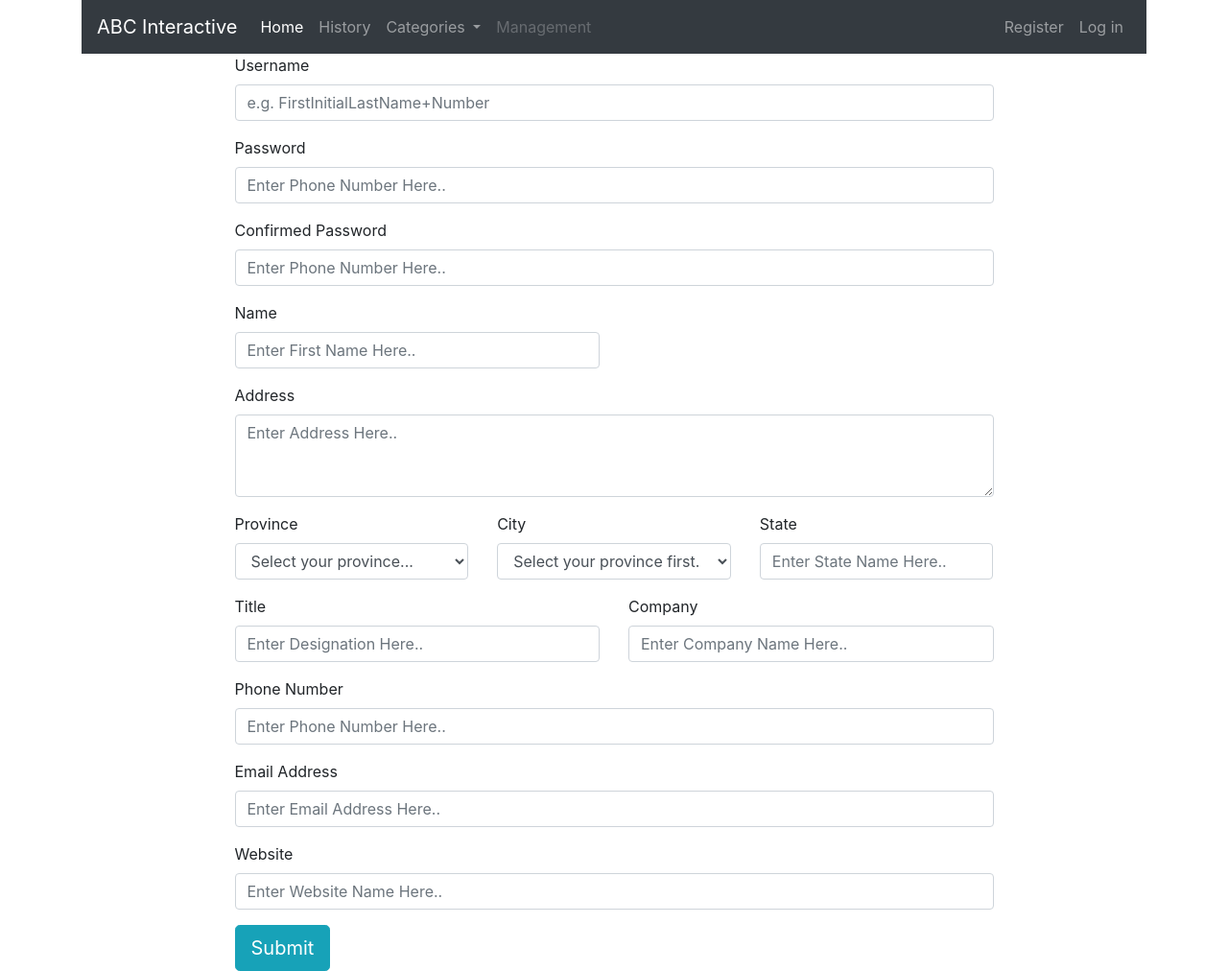
After one commit to zyg2020/Web2Project, a PHP site: page /registration.php in a window 1280 px wide. The commit adds this page. Shown: the whole page at 96% size. Run offline with PHP 8.4, Linux system fonts and the light colour scheme; data that the repository does not hold is empty.

Commit message:
Add Registration.php

```diff
--- a/header.php
+++ b/header.php
@@ -5,20 +5,27 @@
      * Author:  Yange Zhu
      * Date:    Nov 6, 2020
      */
-   $path = explode('?', $_SERVER['REQUEST_URI']);
-   $currentFile = basename($path[0]);
+    require_once("./db_connect.php");
 
-   if ($currentFile=="show.php") {
-    $headerTitle = $row['Title'];
-   }elseif ($currentFile=="edit.php"){
-    $headerTitle = 'Edit Post';
-   }elseif ($currentFile=="create.php") {
-    $headerTitle = 'New Post';
-   }elseif ($currentFile=="fullContent.php"){
-    $headerTitle = 'Full Blogs';
-   }else{
-    $headerTitle = 'Index';
-   }
+    $path = explode('?', $_SERVER['REQUEST_URI']);
+    $currentFile = basename($path[0]);
+
+   // if ($currentFile=="show.php") {
+   //  $headerTitle = $row['Title'];
+   // }elseif ($currentFile=="edit.php"){
+   //  $headerTitle = 'Edit Post';
+   // }elseif ($currentFile=="create.php") {
+   //  $headerTitle = 'New Post';
+   // }elseif ($currentFile=="fullContent.php"){
+   //  $headerTitle = 'Full Blogs';
+   // }else{
+   //  $headerTitle = 'Index';
+   // }
+    $getCategoryQuery = "SELECT * FROM categories";
+    $categoriesStatement = $db->prepare($getCategoryQuery);
+    $categoriesStatement->execute();
+
+
 ?>
 
 <nav class="navbar navbar-expand-lg navbar-dark bg-dark">
@@ -30,7 +37,7 @@
   <div class="collapse navbar-collapse" id="navbarSupportedContent">
     <ul class="navbar-nav mr-auto">
       <li class="nav-item active">
-        <a class="nav-link" href="#">Home <span class="sr-only">(current)</span></a>
+        <a class="nav-link" href="index.php">Home <span class="sr-only">(current)</span></a>
       </li>
       <li class="nav-item">
         <a class="nav-link" href="#">History</a>
@@ -58,14 +65,12 @@
     <div class="navbar-collapse collapse w-100 order-3 dual-collapse2">
         <ul class="navbar-nav ml-auto">
             <li class="nav-item">
-                <a class="nav-link" href="#">Register</a>
+                <a class="nav-link" href="registration.php">Register</a>
             </li>
             <li class="nav-item">
                 <a class="nav-link" href="#">Log in</a>
             </li>
         </ul>
     </div>
-    <script src="https://code.jquery.com/jquery-3.5.1.slim.min.js" integrity="sha384-DfXdz2htPH0lsSSs5nCTpuj/zy4C+OGpamoFVy38MVBnE+IbbVYUew+OrCXaRkfj" crossorigin="anonymous"></script>
-    <script src="https://cdn.jsdelivr.net/npm/bootstrap@4.5.3/dist/js/bootstrap.bundle.min.js" integrity="sha384-ho+j7jyWK8fNQe+A12Hb8AhRq26LrZ/JpcUGGOn+Y7RsweNrtN/tE3MoK7ZeZDyx" crossorigin="anonymous"></script>
   </div>
 </nav>
--- /dev/null
+++ b/registration.php
@@ -0,0 +1,102 @@
+<?php
+	require('./db_connect.php');
+
+  	// Query all the provinces from the database.
+  	$query = "SELECT * FROM provinces ORDER BY name";
+  	$statement = $db->prepare($query);
+ 	$statement->execute();
+
+	// Fetch the returned provinces as an array of hashes.
+	$provinces = $statement->fetchAll();
+
+	// Add a dummy province to the front of the provinces array.
+	// This data will be used as the first province select option.
+	array_unshift($provinces, ["id" => -1, "name" => "Select your province..."]);
+?>
+<!DOCTYPE html>
+<html>
+<head>
+	<title></title>
+	<link rel="stylesheet" href="https://cdn.jsdelivr.net/npm/bootstrap@4.5.3/dist/css/bootstrap.min.css" integrity="sha384-TX8t27EcRE3e/ihU7zmQxVncDAy5uIKz4rEkgIXeMed4M0jlfIDPvg6uqKI2xXr2" crossorigin="anonymous">
+	<script src="https://code.jquery.com/jquery-3.5.1.slim.min.js" integrity="sha384-DfXdz2htPH0lsSSs5nCTpuj/zy4C+OGpamoFVy38MVBnE+IbbVYUew+OrCXaRkfj" crossorigin="anonymous"></script>
+    <script src="https://cdn.jsdelivr.net/npm/bootstrap@4.5.3/dist/js/bootstrap.bundle.min.js" integrity="sha384-ho+j7jyWK8fNQe+A12Hb8AhRq26LrZ/JpcUGGOn+Y7RsweNrtN/tE3MoK7ZeZDyx" crossorigin="anonymous"></script>
+</head>
+<body>
+	<div class="container box">
+		<?php require("./header.php") ?>
+		<div class="row center">
+		   <form  style="float:none;margin:auto;" action="" method="post">
+		      <div class="col-sm-12">
+		      	<div class="form-group">
+		            <label for="username">Username</label>
+		            <input type="text" id="username" name="username" placeholder="e.g. FirstInitialLastName+Number" class="form-control">
+		         </div>
+		         <div class="form-group">
+		            <label for="password" >Password</label>
+		            <input type="text" id="password" name="password" placeholder="Enter Phone Number Here.." class="form-control">
+		         </div>
+		         <div class="form-group">
+		            <label for="confirmedPassword">Confirmed Password</label>
+		            <input type="text" id="confirmedPassword" name="confirmedPassword" placeholder="Enter Phone Number Here.." class="form-control">
+		         </div>
+		         <div class="row">
+		            <div class="col-sm-6 form-group">
+		               <label>Name</label>
+		               <input type="text" placeholder="Enter First Name Here.." class="form-control">
+		            </div>
+		         </div>
+		         <div class="form-group">
+		            <label>Address</label>
+		            <textarea placeholder="Enter Address Here.." rows="3" class="form-control"></textarea>
+		         </div>
+		         <div class="row">
+		            <div class="col-sm-4 form-group">
+		            	<label for="province">Province</label>
+						<select class="form-control" name="province" id="province">
+						<?php foreach($provinces as $province): ?>
+							<option value="<?= $province['id'] ?>">
+						  	<?= $province['name'] ?>
+							</option>
+						<?php endforeach ?>
+						</select>
+		            </div>
+		            <div class="col-sm-4 form-group">
+		               <label class="label" for="city">City</label>
+				       <select class="form-control" name="city" id="city">
+				       		<option value="-1">Select your province first.</option>
+				       </select>
+		            </div>
+		            <div class="col-sm-4 form-group">
+		               <label>State</label>
+		               <input type="text" placeholder="Enter State Name Here.." class="form-control">
+		            </div>
+		         </div>
+		         <div class="row">
+		            <div class="col-sm-6 form-group">
+		               <label>Title</label>
+		               <input type="text" placeholder="Enter Designation Here.." class="form-control">
+		            </div>
+		            <div class="col-sm-6 form-group">
+		               <label>Company</label>
+		               <input type="text" placeholder="Enter Company Name Here.." class="form-control">
+		            </div>
+		         </div>
+		         <div class="form-group">
+		            <label>Phone Number</label>
+		            <input type="text" placeholder="Enter Phone Number Here.." class="form-control">
+		         </div>
+		         <div class="form-group">
+		            <label>Email Address</label>
+		            <input type="text" placeholder="Enter Email Address Here.." class="form-control">
+		         </div>
+		         <div class="form-group">
+		            <label>Website</label>
+		            <input type="text" placeholder="Enter Website Name Here.." class="form-control">
+		         </div>
+		         <button type="button" class="btn btn-lg btn-info">Submit</button>
+		      </div>
+		   </form>
+		</div>
+	</div>
+</body>
+</html>
```
Also changed, not shown: index.php (+5 -7 lines).
